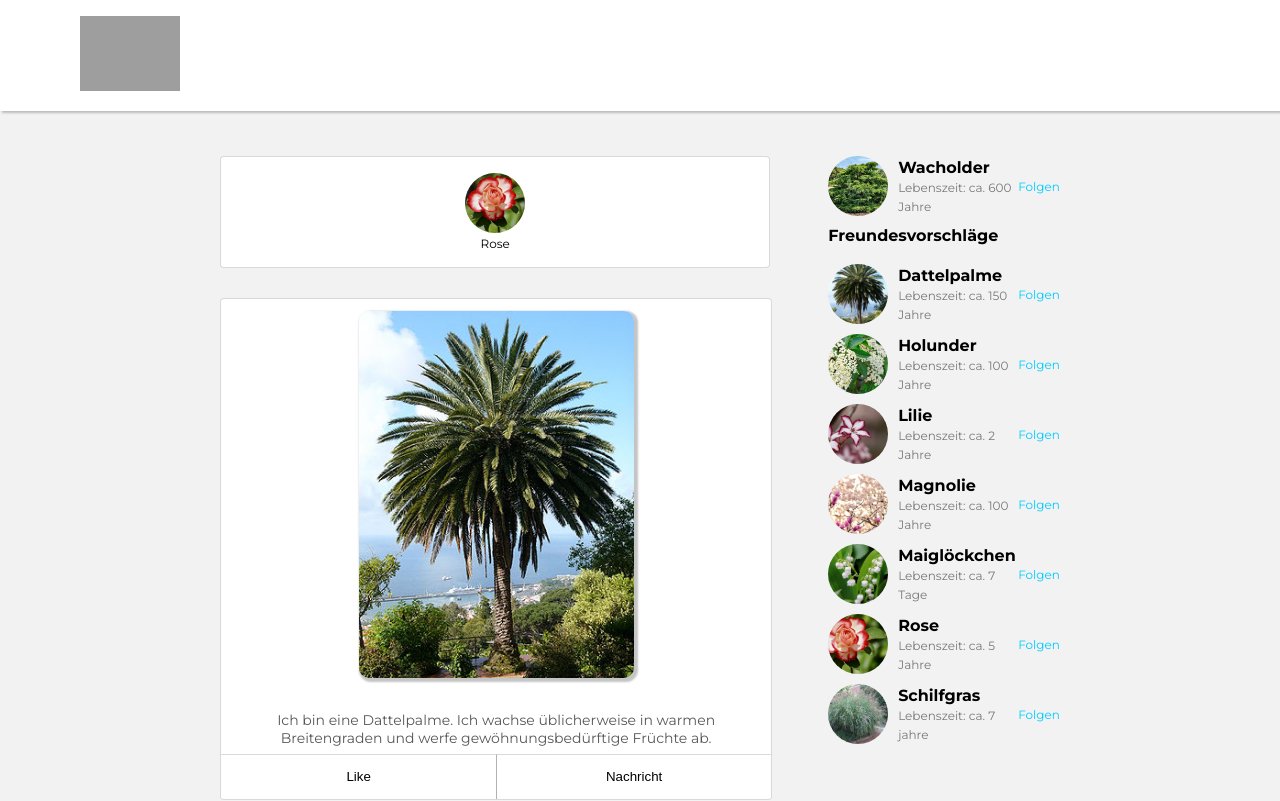
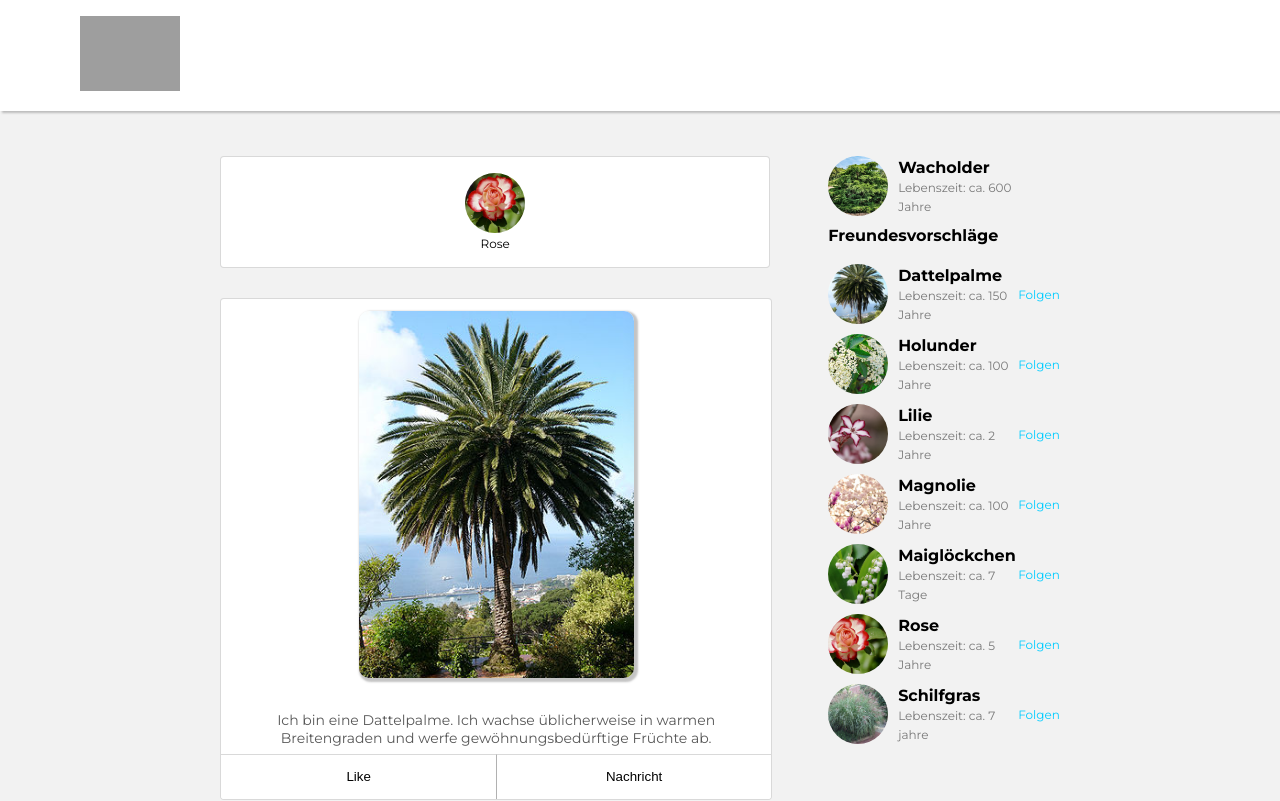
Before and after one commit to 6avinci/first_typescript_test, an Angular app: page / in a window 1280 px wide. Shown: the top 801 px of the page. Built offline with nearby package versions, Linux system fonts and the light colour scheme; grey boxes are pictures that could not be loaded.

Commit message:
ngIf Part 1/2

```diff
--- a/src/app/friendlist/friendlist.component.html
+++ b/src/app/friendlist/friendlist.component.html
@@ -1,4 +1,9 @@
 <div class="padding-16 standardcard friendrow">
+
+    <div *ngIf="fs.images.length === 0">
+        <b>Du hast keine Freunde 🐹</b>
+    </div>
+
     <div class="friend" *ngFor="let name of fs.names; let i = index">
         <img src="{{ fs.images[i] }}" title="{{ fs.descSmall[i] }}"> <br />{{ name }}
     </div>
--- a/src/app/profile-row/profile-row.component.html
+++ b/src/app/profile-row/profile-row.component.html
@@ -3,5 +3,5 @@
     <div class="user"><b>{{ usersm }}</b> <br />
     <span class="description">{{descsm}}</span>
 </div>
-<a (click)="fs.addFriend(usersm, descsm, imgsm)">Folgen</a>
+<a *ngIf="canFollow" (click)="fs.addFriend(usersm, descsm, imgsm); canFollow=false">Folgen</a>
 </div>
--- a/src/app/profile-row/profile-row.component.ts
+++ b/src/app/profile-row/profile-row.component.ts
@@ -10,6 +10,7 @@ export class ProfileRowComponent implements OnInit {
   @Input() usersm: string = '';
   @Input() imgsm: string = '';
   @Input() descsm: string = '';
+  @Input() canFollow = true;
 
 
 
--- a/src/app/proposals/proposals.component.html
+++ b/src/app/proposals/proposals.component.html
@@ -1,4 +1,4 @@
-<app-profile-row
+<app-profile-row [canFollow]="false"
 *ngFor="let s of [7]"
 [imgsm]="imageSmall[s]"
 [usersm]="textSmall[s]"
```
